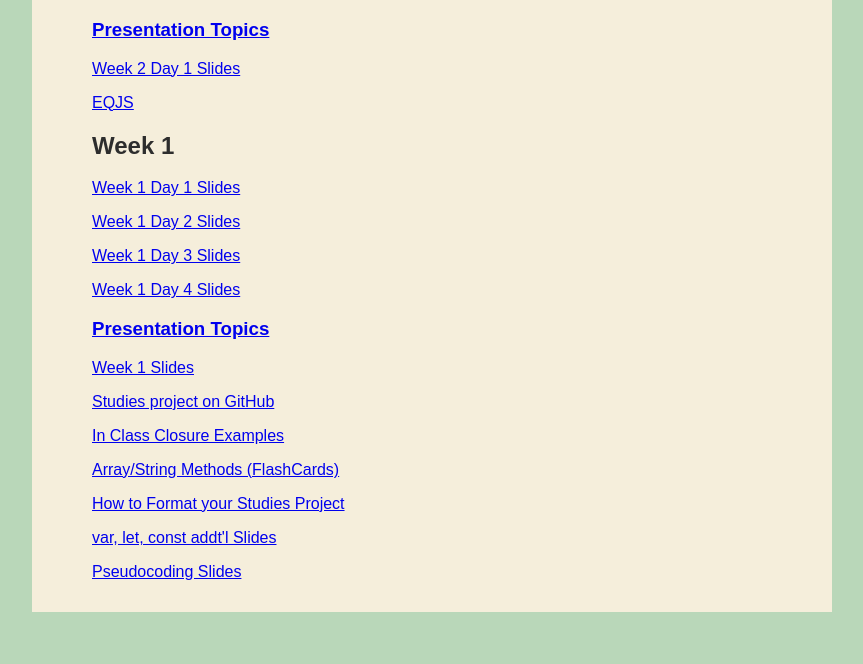
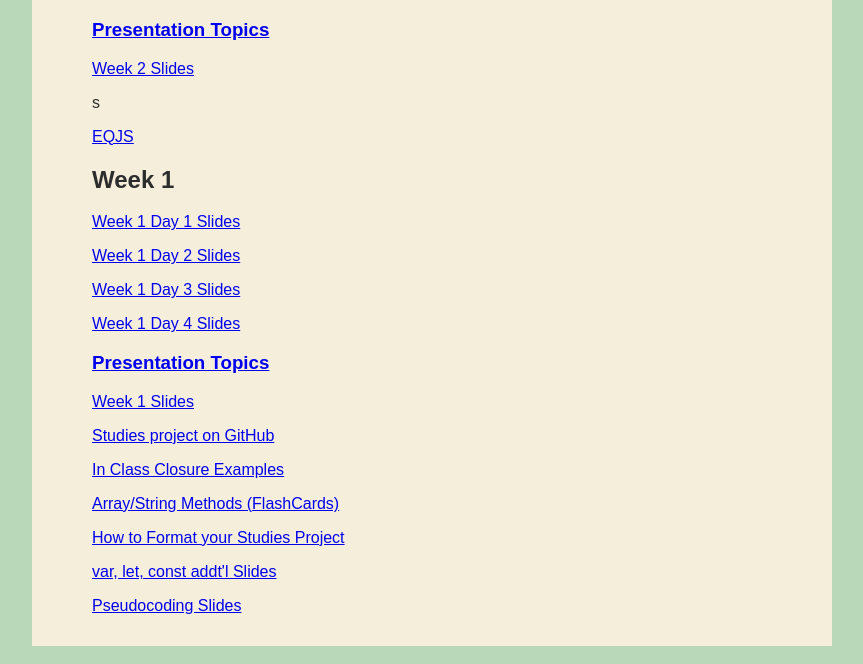
Before and after one commit to kchresfield/kilo.github.io, a plain HTML site: page helpfulLinks.html in a window 1280 px wide. Shown: the part 184-848 px from the top of the page, without its empty margins (208-1071 px from the left). Before the commit the page ends 814 px from the top, so only its background shows below. Drawn offline with Linux system fonts and the light colour scheme.

Commit message:
adding week 2 slides

```diff
--- a/helpfulLinks.html
+++ b/helpfulLinks.html
@@ -118,8 +118,8 @@
                     <!--    <a href="https://www.youtube.com/watch?v=BMUiFMZr7vk"><p>Youtube: Higher Order Functions</p></a>-->
                     <!--<h2>Week 2</h2>-->
                         <a href="https://docs.google.com/document/d/1roWbGU1UHc_HG6quQqrRQLWyfJ-VDFvsuJFr5kuP46M/edit?usp=sharing"><h3>Presentation Topics</h3></a>
-                    <!--    <a href="https://docs.google.com/presentation/d/1k8pS_hZhaUn37k9uS7YJUO2Jr38UeHpk20W3bxOzuRE/embed?usp=sharing"><p>Week 2 Slides</p></a>s-->
-                        <a href="https://docs.google.com/presentation/d/1-uIccS3coVh6LkC8jAc0tXttF0Rv-p71FYxTFFNbinM/embed?usp=sharing"><p>Week 2 Day 1 Slides</p></a>
+                        <a href="https://docs.google.com/presentation/d/1k8pS_hZhaUn37k9uS7YJUO2Jr38UeHpk20W3bxOzuRE/embed?usp=sharing"><p>Week 2 Slides</p></a>s
+                        <!--<a href="https://docs.google.com/presentation/d/1-uIccS3coVh6LkC8jAc0tXttF0Rv-p71FYxTFFNbinM/embed?usp=sharing"><p>Week 2 Day 1 Slides</p></a>-->
                         <a href="http://eloquentjavascript.net/"><p>EQJS</p></a>
                     <h2>Week 1</h2>
                         <a href="https://docs.google.com/presentation/d/1TTWRFgVXHXrllbZizWzEBtbh7gfXuJLPXEfjx5ZbtcU/embed?usp=sharing"><p>Week 1 Day 1 Slides</p></a>
```
